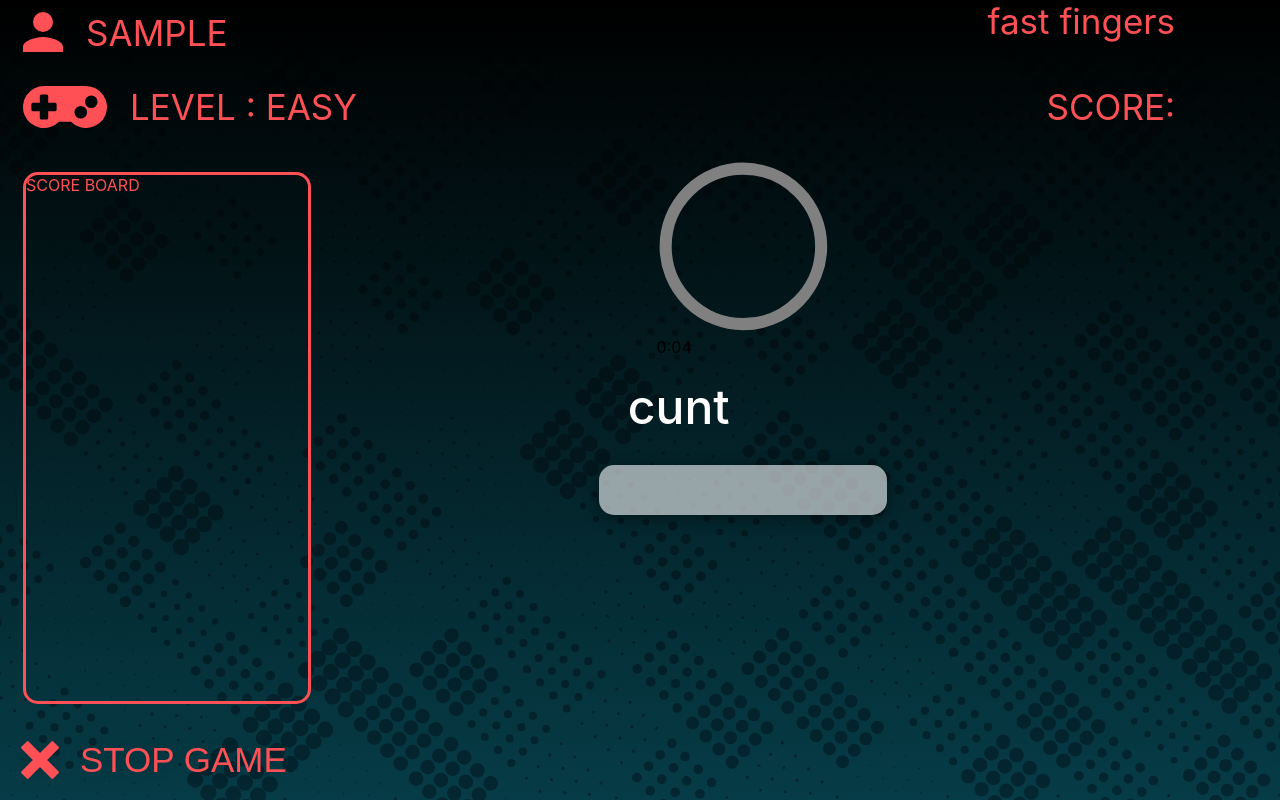
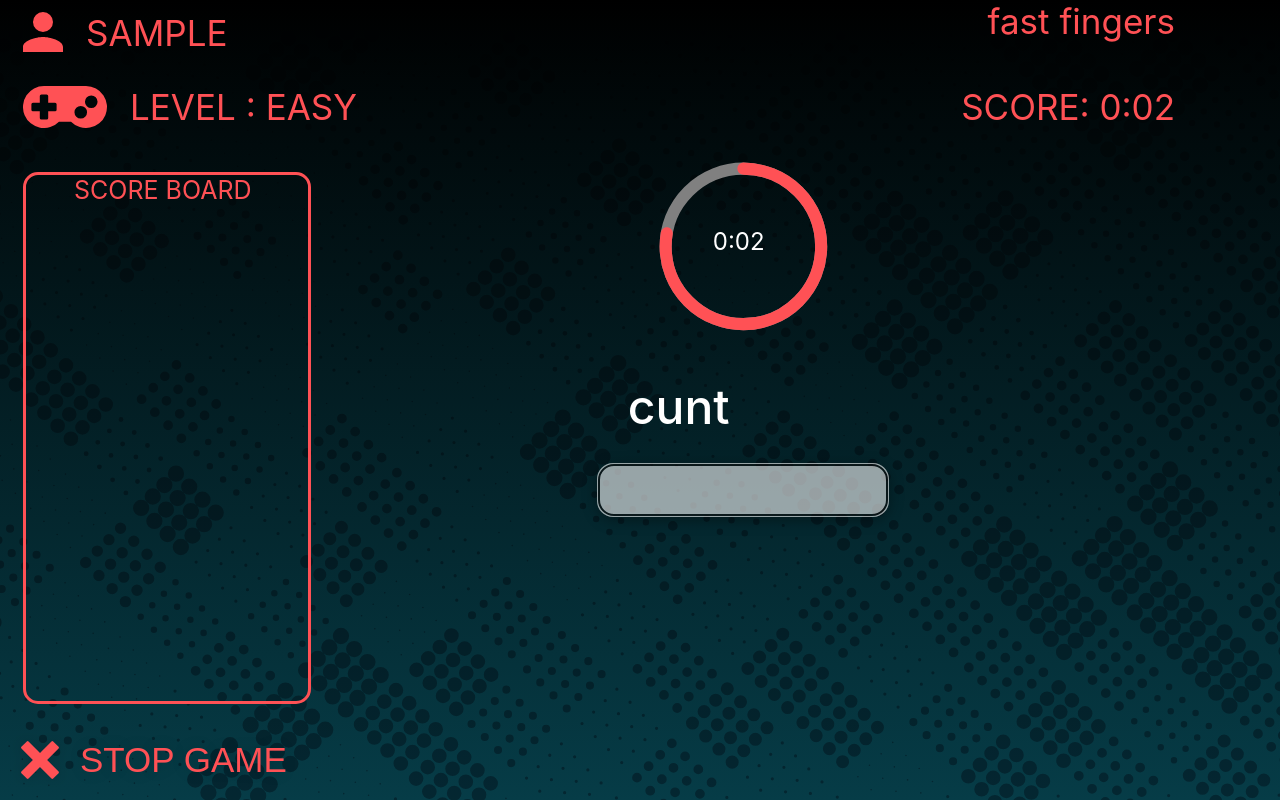
Before and after one commit to pesto-students/fastfingers-lakshmiprabhat, a React (Create React App) app: page / in a window 1280 px wide. Both pictures are taken after typing "Sample" into the empty fields and a click on the button "START GAME". Built offline with nearby package versions, Linux system fonts and the light colour scheme.

Commit message:
apply changes in scoreboard

```diff
--- a/src/components/GamePage/GamePage.jsx
+++ b/src/components/GamePage/GamePage.jsx
@@ -1,21 +1,24 @@
 /* eslint-disable react/jsx-filename-extension */
 /* eslint-disable linebreak-style */
-import React, {   useEffect, useState } from "react";
+import React, { useEffect, useState } from "react";
 import "./GamePage.scss";
-import { getDataFromLocalStorage } from "../common/Util";
-import {formatTimeLeft} from "../common/Util";
+import { saveDataToLocalStorage, getDataFromLocalStorage } from "../common/Util";
 import iconCross from "../../assets/Icon-cross.svg";
 import data from "../common/data/dictionary.json";
 import Header from "../common/Header/Header";
+import Timer from "./Timer";
+import ScoreBoard from "./ScoreBoard";
 
 export default function GamePage() {
-  const difficultyLevel = getDataFromLocalStorage("difficultyLevel");
+  const difficultyLevel = Number(getDataFromLocalStorage("difficultyLevel"));
   const [randomWord, setRandomWord] = useState("");
   const [playerInput, setPlayerInput] = useState("");
-  const [timerValue,setTimerValue] = useState(0);
+  const [timerValue, setTimerValue] = useState(-1);
   const [currentDifficultyLevel, setCurrentDifficultyLevel] = useState(
     difficultyLevel
   );
+  const [score,setScore] = useState(0);
+  const playerInputRef = React.createRef();
 
   const getRandomWord = () => {
     let filteredWords = [];
@@ -31,48 +34,49 @@ export default function GamePage() {
     const randomIndex = Math.floor(Math.random() * filteredWords.length);
     const newrandomWord = filteredWords[randomIndex];
     setRandomWord(newrandomWord);
-    setTimerValue(Math.floor((newrandomWord.length)/currentDifficultyLevel));
+    let newTimerValue = Math.floor(newrandomWord.length / currentDifficultyLevel);
+    if (newTimerValue > 2)
+    setTimerValue(newTimerValue);
+    else setTimerValue(2);
   };
 
   const handleTextChange = (event) => {
     setPlayerInput(event.target.value);
     if (randomWord === event.target.value) {
       getRandomWord();
-      setCurrentDifficultyLevel(currentDifficultyLevel + 0.1);
-      setPlayerInput('');
-    };
+      setCurrentDifficultyLevel(currentDifficultyLevel + 0.01);
+      setPlayerInput("");
+    }
   };
-  const handleStopGame = ()=>{
-    window.history.pushState({}, "", '/stopgame-page');
-    const redirectEvent = new PopStateEvent('popstate');
+
+  const handleScoreChange= currentScore => setScore(currentScore);
+
+  const handleStopGame = () => {
+    let scoreResults= getDataFromLocalStorage("scoresList");
+    let currentGame = getDataFromLocalStorage("currentGame");
+    scoreResults.push({currentGame,score});
+    saveDataToLocalStorage("currentGame",Number(currentGame)+1);
+    saveDataToLocalStorage("scoresList",scoreResults);
+    saveDataToLocalStorage('score',score);
+    window.history.pushState({}, "", "/stopgame-page");
+    const redirectEvent = new PopStateEvent("popstate");
     window.dispatchEvent(redirectEvent);
   };
-  useEffect(()=>{
+  useEffect(() => {
     getRandomWord();
+      if (playerInputRef.current) {
+        playerInputRef.current.focus();
+      }
     // eslint-disable-next-line react-hooks/exhaustive-deps
-  }
-  ,[]);
+  }, []);
+
   return (
     <div className="gameContainer">
-      <Header showScore = {true}/>
+      <Header handleScoreChange = {handleScoreChange} showScore={true} />
       <div className="gameContent">
-        <div className="scoreBoard">SCORE BOARD</div>
+        <ScoreBoard />
         <div className="playArea">
-          <div className="baseTimer">
-            <svg className="baseTimerSvg" viewBox="0 0 100 100">
-              <g className="baseTimerCircle">
-                <circle
-                  className="baseTimerPathElapsed"
-                  cx="50"
-                  cy="50"
-                  r="45"
-                />
-              </g>
-            </svg>
-            <span>
-              {formatTimeLeft(timerValue)}
-            </span>
-          </div>
+          <Timer timerValue={timerValue} handleStopGame={handleStopGame}></Timer>
           <div className="randomWord">
             <p>{randomWord}</p>
           </div>
@@ -81,6 +85,7 @@ export default function GamePage() {
               type="text"
               value={playerInput}
               onChange={handleTextChange}
+              ref={playerInputRef}
             />
           </div>
         </div>
--- a/src/components/GamePage/GamePage.scss
+++ b/src/components/GamePage/GamePage.scss
@@ -24,7 +24,7 @@
     height: 100vh;
     width: 90vw;
   }
-    .gameContent {
+ .gameContent {
     display: flex;
     width: 100%;
     height: 70%;
@@ -39,26 +39,26 @@
     margin: 1% 0 0 2%;
     color: var(--lightRed);
   }
+  .scoreBoardTitle {
+     font-size: 25px;
+     margin: 0 0 2% 17%;
+  }
+  .personalBest {
+   color: var(--lightRed);
+   font-size: 11px;
+   margin: 3% 0 0 7%;
+  }
+  .scoreList {
+    color: var(--white);
+    font-size: 20px;
+    margin: 1% 0 0 5%;
+  }
   .playArea {
     display: flex;
     flex-direction: column;
     width: 50%;
     height: 95%;
     margin-left: 20%;
-  }
-  .baseTimer {
-    position: relative;
-    height: 30%;
-    width: 30%;
-    margin-left: 20%;
-  }
-  .baseTimerCircle {
-    fill: none;
-    stroke: none;
-  }
-  .baseTimerPathElapsed {
-    stroke-width: 7px;
-    stroke: grey;
   }
   .randomWord {
     font-size: 3rem;
--- /dev/null
+++ b/src/components/GamePage/ScoreBoard.jsx
@@ -0,0 +1,29 @@
+import React from 'react';
+import {formatTimeLeft, getDataFromLocalStorage} from "../common/Util";
+import "./GamePage.scss";
+
+export default function ScoreBoard(){
+    let scoresList = getDataFromLocalStorage("scoresList");
+    const highScore = Math.max(...scoresList.map(({ score }) => { return score }));
+
+    const content = scoresList.map(({ currentGame, score }) => {
+        return (
+            <div key={currentGame}>
+                {
+                    score === highScore ?
+                        <p className="personalBest">PERSONAL BEST</p>
+                        : ''
+                }
+                <p className="scoreList">Game {currentGame}  : {formatTimeLeft(score)}</p>
+            </div>
+        );
+    });
+
+    return(
+        <div className="scoreBoard">
+            <p className="scoreBoardTitle">SCORE BOARD</p>
+            {content}
+        </div>
+    );
+
+}
--- /dev/null
+++ b/src/components/GamePage/Timer.jsx
@@ -0,0 +1,64 @@
+import React,{useState,useEffect} from 'react';
+import "./Timer.scss";
+import ProtoTypes from "prop-types";
+import {formatTimeLeft} from "../common/Util";
+let timePassed = 0;
+let timeOut = null;
+
+export default function Timer({timerValue,handleStopGame}){
+    const [timeLeft,setTimeLeft] = useState(timerValue);
+    const [timerStroke, setTimerStroke] = useState("283 283");
+    useEffect(() => {
+        timePassed = 0;
+        setTimeLeft(timerValue);
+    }, [timerValue])// eslint-disable-line react-hooks/exhaustive-deps
+
+    useEffect(() => {
+        timeOut = setInterval(() => {
+            const strokeWidth = (timeLeft/timerValue) * 283;
+            if (timeLeft > 0) {
+                timePassed = timePassed += 1;
+                setTimeLeft(timerValue - timePassed);
+                setTimerStroke(`${strokeWidth} 283`);
+            }
+            else if(timeLeft === 0) {
+                handleStopGame();
+                clearInterval(timeOut);
+            }
+        }, 1000);
+
+        return () => {
+            clearInterval(timeOut);
+        }
+    }, [timeLeft])// eslint-disable-line react-hooks/exhaustive-deps
+
+  return(
+    <div className="baseTimer">
+    <svg className="baseTimerSvg" viewBox="0 0 100 100">
+    <g className="baseTimerCircle">
+        <circle
+        className="baseTimerPathElapsed strokeColor"
+        cx="50"
+        cy="50"
+        r="45"
+        />
+        <path
+        stroke-dasharray={timerStroke}
+        className="baseTimerPathRemaining"
+        d="
+          M 50, 50
+          m -45, 0
+          a 45,45 0 1,0 90,0
+          a 45,45 0 1,0 -90,0
+        "
+      ></path>
+    </g>
+    </svg>
+    <span className="baseTimerLabel">{formatTimeLeft(timeLeft)}</span>
+    </div>);
+}
+
+Timer.ProtoTypes = {
+   timerValue: ProtoTypes.number.isRequired,
+   handleStopGame: ProtoTypes.func.isRequired
+};
--- /dev/null
+++ b/src/components/GamePage/Timer.scss
@@ -0,0 +1,40 @@
+.baseTimer {
+    position: relative;
+    height: 30%;
+    width: 30%;
+    margin-left: 20%;
+  }
+  .baseTimerCircle {
+    fill: none;
+    stroke: none;
+  }
+  .baseTimerPathElapsed {
+    stroke-width: 7px;
+    stroke: grey;
+  }
+
+  .baseTimerLabel{
+    position: absolute;
+    width: 5%;
+    height: 5%;
+    top: 0;
+    display: flex;
+    align-items: center;
+    justify-content: center;
+    font-size: 1.5rem;
+    margin-top: 45%;
+    margin-left: 45%;
+    color: var(--white);
+  }
+  .baseTimerPathRemaining {
+    stroke-width: 7px;
+    stroke-linecap: round;
+    transform: rotate(90deg);
+    transform-origin: center;
+    transition: 1s linear all;
+    stroke: currentColor;
+    color: var(--lightRed);
+}
+.baseTimerSvg {
+    transform: scaleX(-1);
+}
--- a/src/components/HomePage/HomePage.jsx
+++ b/src/components/HomePage/HomePage.jsx
@@ -4,12 +4,14 @@ import React from "react";
 import "./HomePage.scss";
 import keyboardLogo from "../../assets/Icon-keyboard.svg";
 import playIcon from "../../assets/Icon-play.svg";
-import { levels } from "../common/Util.jsx";
+import { levels, saveDataToLocalStorage } from "../common/Util.jsx";
 import useForm from "./useForm";
 import validate from "../common/ValidateInputs";
 
 export default function HomePage() {
   const { handleChange, handleSubmit, values, errors } = useForm(validate);
+  saveDataToLocalStorage("scoresList",[]);
+  saveDataToLocalStorage("currentGame",1);
   return (
     <div className="container">
       <div className="keyboardImage">
--- a/src/components/StopGame/StopGame.jsx
+++ b/src/components/StopGame/StopGame.jsx
@@ -2,8 +2,11 @@ import React from "react";
 import Header from "../common/Header/Header";
 import "./StopGame.scss";
 import iconReload from "../../assets/Icon-reload.svg";
+import { getDataFromLocalStorage,formatTimeLeft } from "../common/Util";
 
 export default function StopGame() {
+  let gameId = getDataFromLocalStorage('currentGame');
+  let score = getDataFromLocalStorage('score');
   const handlePlayAgain = () => {
     window.history.pushState({}, "", "/game-page");
     const redirectEvent = new PopStateEvent("popstate");
@@ -18,15 +21,13 @@ export default function StopGame() {
     <div className="gameContainer">
       <Header showScore={false} />
       <div className="contentCenter">
-        <p className="score">SCORE: </p>
-        <p className="time">TIME: </p>
-        <p className="highScore">New High Score</p>
-        <div>
-          <button className="buttonStyle" onClick={handlePlayAgain}>
+        <p className="score">SCORE: GAME {gameId-1}</p>
+        <p className="time">TIME: {formatTimeLeft(score)}</p>
+        <p className="highScore">New High Score : </p>
+            <button className="buttonArea" onClick={handlePlayAgain}>
             <img className="reloadIcon" src={iconReload} alt="playagain" />
             <span className="playAgain">PLAY AGAIN</span>
           </button>
-        </div>
       </div>
       <div>
         <button className="quit" onClick={handleQuit}>
--- a/src/components/common/Header/Header.jsx
+++ b/src/components/common/Header/Header.jsx
@@ -1,18 +1,37 @@
-import React from "react";
+import React, {useState,useEffect} from "react";
+import ProtoTypes from "prop-types";
 import iconPerson from "../../../assets/Icon-person.svg";
 import iconGamepad from "../../../assets/Icon-gamepad.svg";
-import { getDataFromLocalStorage } from "../Util";
+import { getDataFromLocalStorage,formatTimeLeft } from "../Util";
 import "./Header.scss";
 
-export default function Header({ showScore }) {
+export default function Header({ handleScoreChange,showScore }) {
   const userName = getDataFromLocalStorage("username");
   let level = "";
   const difficultyLevel = getDataFromLocalStorage("difficultyLevel");
+  const [score,setScore]= useState(0);
+
   if (difficultyLevel < 1.5) {
     level = "EASY";
   } else if (difficultyLevel >= 1.5 && difficultyLevel < 2) {
     level = "MEDIUM";
   } else if (difficultyLevel >= 2) level = "HARD";
+
+  useEffect(() => {
+    if (showScore) {
+        const timeout = setInterval(() => {
+          setScore(score + 1);
+            handleScoreChange(score + 1);
+        }, 1000);
+        return () => {
+            clearInterval(timeout);
+        }
+    }
+    else {
+      setScore(0);
+    }
+}, [score, showScore])// eslint-disable-line react-hooks/exhaustive-deps
+
   return (
     <div className="gameHeader">
       <div className="playerDetails">
@@ -23,8 +42,14 @@ export default function Header({ showScore }) {
       <div className="gameDetails">
         <img src={iconGamepad} alt="gamepad" />
         <p className="gameLevel">LEVEL : {level}</p>
-        {showScore ? <p className="headerTitleRight">SCORE: </p> : ""}
+        {showScore ? <p className="headerTitleRight">SCORE: {formatTimeLeft(score)} </p> :''
+        }
       </div>
     </div>
   );
 }
+
+Header.ProtoTypes = {
+  handleScoreChange: ProtoTypes.func.isRequired,
+  showScore: ProtoTypes.bool.isRequired
+};
```
Also changed, not shown: src/components/HomePage/HomePage.scss (+5 -4 lines), src/components/StopGame/StopGame.scss (+11 -12 lines), src/components/common/Util.jsx (+9 -3 lines).
